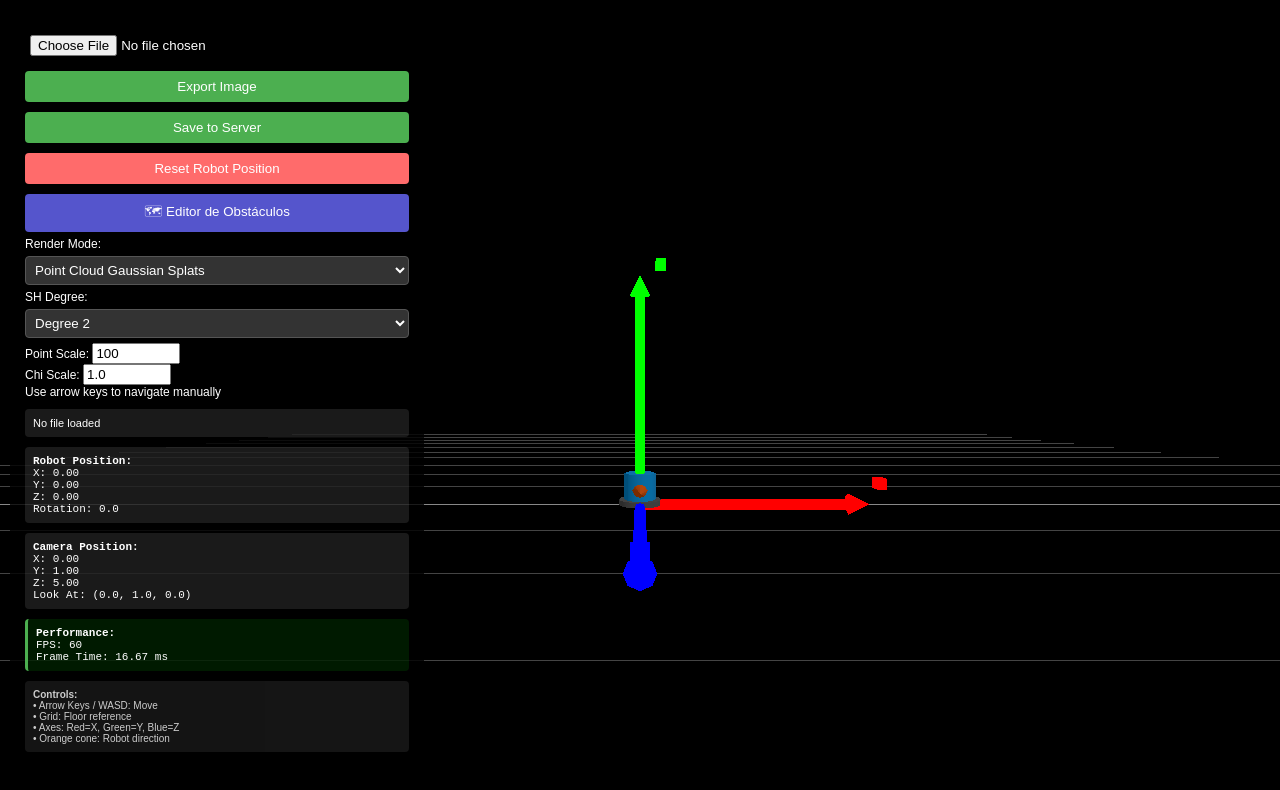
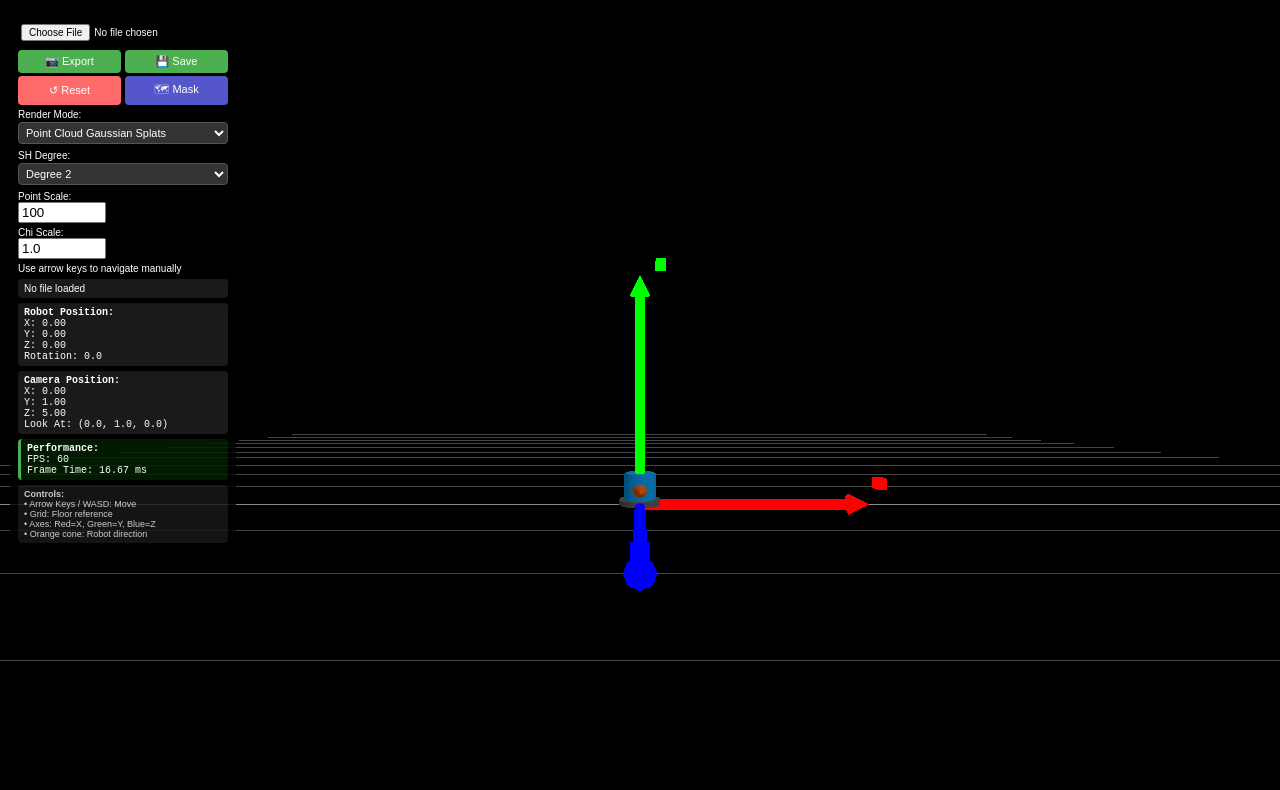
Before and after one commit to jartieda/gs_navsim, a plain HTML site: page frontend/index.html in a window 1280 px wide. Drawn offline with nearby package versions, Linux system fonts and the light colour scheme.

Commit message:
style: improve control panel layout and button styling for better usability refactor: simplify image capture logic in socket communication

```diff
--- a/frontend/index.html
+++ b/frontend/index.html
@@ -13,24 +13,36 @@
       z-index: 10;
       background: rgba(0,0,0,0.8);
       color: white;
-      padding: 15px;
+      padding: 8px;
       border-radius: 8px;
-      min-width: 200px;
-      max-width: 30%;
-      font-size: 12px;
+      width: 210px;
+      font-size: 11px;
     }
     #controls button {
-      margin: 5px 0;
-      padding: 8px 12px;
+      margin: 0;
+      padding: 5px 6px;
       background: #4CAF50;
       color: white;
       border: none;
       border-radius: 4px;
       cursor: pointer;
-      width: 100%;
+      font-size: 11px;
     }
     #controls button:hover {
       background: #45a049;
+    }
+    .btn-row {
+      display: flex;
+      gap: 4px;
+      margin: 3px 0;
+    }
+    .btn-row button {
+      flex: 1;
+    }
+    .btn-full {
+      display: block;
+      width: 100%;
+      margin: 3px 0;
     }
     #resetRobot {
       background: #ff6b6b !important;
@@ -39,25 +51,33 @@
       background: #ff5252 !important;
     }
     #controls input[type="file"] {
-      margin: 5px 0;
-      padding: 5px;
+      margin: 3px 0;
+      padding: 3px;
       width: 100%;
+      font-size: 10px;
+      box-sizing: border-box;
     }
     #controls select {
-      margin: 5px 0;
-      padding: 5px;
+      margin: 2px 0;
+      padding: 3px;
       width: 100%;
       background: #333;
       color: white;
       border: 1px solid #555;
       border-radius: 4px;
+      font-size: 11px;
+    }
+    #controls label {
+      font-size: 10px;
+      display: block;
+      margin-top: 4px;
     }
     #info, #robotInfo, #helpInfo, #cameraInfo, #fpsInfo {
-      margin-top: 10px;
-      padding: 8px;
+      margin-top: 5px;
+      padding: 4px 6px;
       background: rgba(255,255,255,0.1);
       border-radius: 4px;
-      font-size: 11px;
+      font-size: 10px;
     }
     #robotInfo, #cameraInfo {
       font-family: monospace;
@@ -68,7 +88,7 @@
       border-left: 3px solid #4CAF50;
     }
     #helpInfo {
-      font-size: 10px;
+      font-size: 9px;
       opacity: 0.8;
     }
 
@@ -198,10 +218,14 @@
 <body>
   <div id="controls">
     <input type="file" id="plyLoader" accept=".ply" />
-    <button id="exportImage">Export Image</button>
-    <button id="saveToServer">Save to Server</button>
-    <button id="resetRobot">Reset Robot Position</button>
-    <button id="toggleMaskEditor" style="background:#5555cc;">🗺 Editor de Obstáculos</button>
+    <div class="btn-row">
+      <button id="exportImage">📷 Export</button>
+      <button id="saveToServer">💾 Save</button>
+    </div>
+    <div class="btn-row">
+      <button id="resetRobot">↺ Reset</button>
+      <button id="toggleMaskEditor" style="background:#5555cc;">🗺 Mask</button>
+    </div>
     <div>
       <label for="materialSelector">Render Mode:</label>
       <select id="materialSelector">
--- a/frontend/socket.js
+++ b/frontend/socket.js
@@ -47,7 +47,7 @@ export function setupSocket(
             _showCollisionFlash();
             // Still render current view and send image so robot gets an observation
             renderer.render(scene, camera);
-            setTimeout(() => captureAndSendImage(socket, renderer), 100);
+            captureAndSendImage(socket, renderer);
             return; // skip movement application
           }
         }
@@ -86,7 +86,7 @@ export function setupSocket(
         renderer.render(scene, camera);
         if (onMovementCallback) onMovementCallback();
 
-        setTimeout(() => captureAndSendImage(socket, renderer), 100);
+        captureAndSendImage(socket, renderer);
 
       } else if (msg.type === 'capture_image') {
         console.log('Frontend: Received capture_image request');
@@ -102,7 +102,7 @@ export function setupSocket(
         if (cameraController) cameraController.update();
         renderer.render(scene, camera);
         if (onMovementCallback) onMovementCallback();
-        setTimeout(() => captureAndSendImage(socket, renderer), 100);
+        captureAndSendImage(socket, renderer);
         console.log(`Robot reset to (${x}, ${y}, ${z}) rot=${rot}`);
       }
 
```
